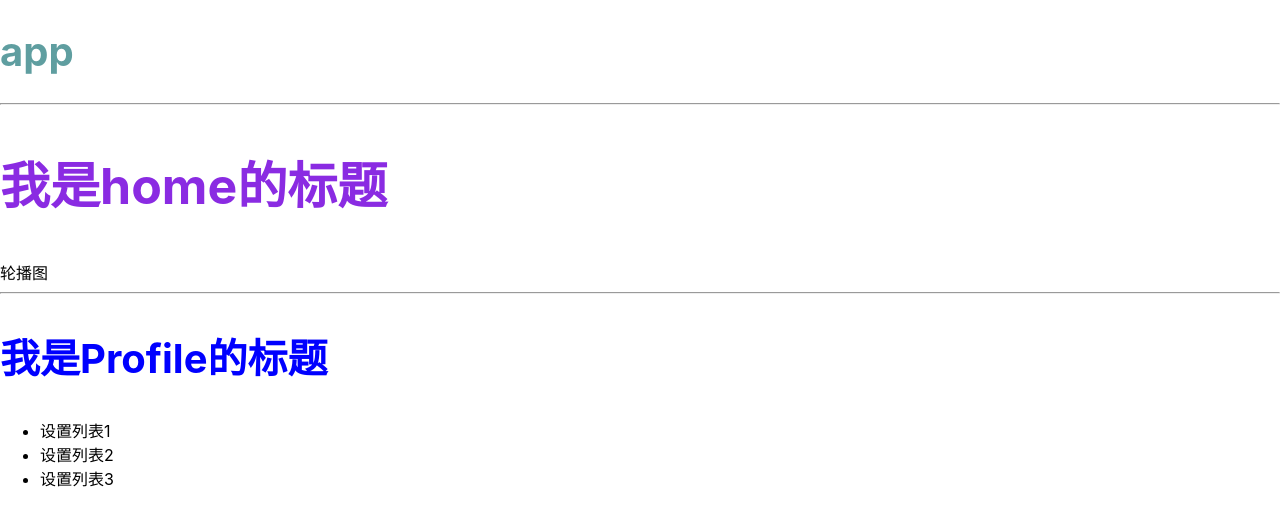
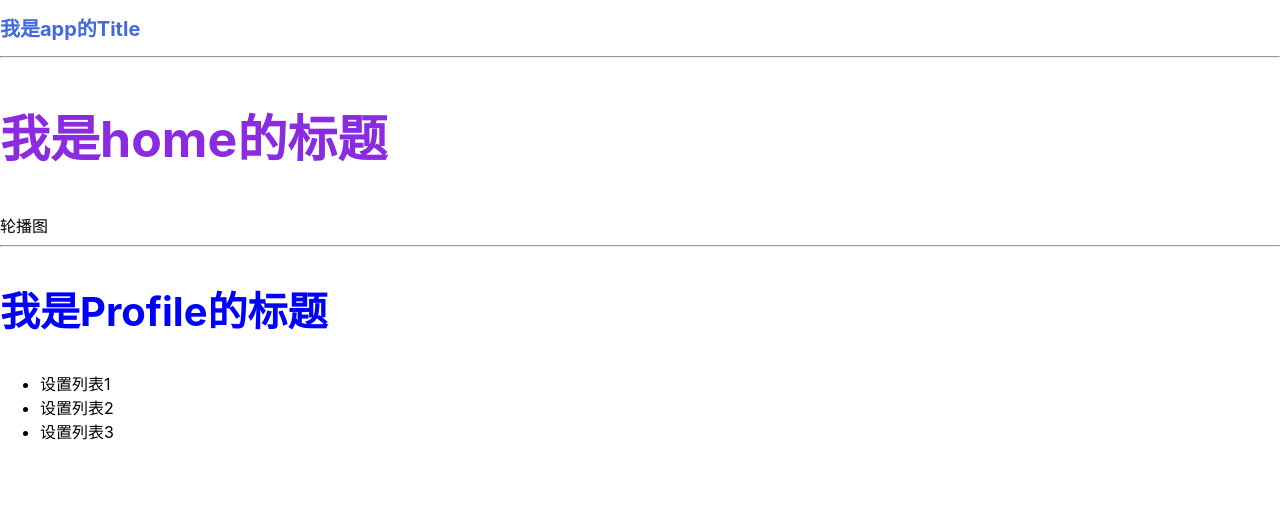
Before and after one commit to SmileYang966/React-study-demo, a React (Create React App) app: page / in a window 1280 px wide. Shown: the top 526 px of the page. Built offline with nearby package versions, Linux system fonts and the light colour scheme.

Commit message:
css样式方案3-css-module的方案

```diff
--- a/src/index.js
+++ b/src/index.js
@@ -18,7 +18,7 @@ import './source/css/index.css'
 // import App from './source/10-组件内容补充/01-ref的转发'
 // import App from './source/10-组件内容补充/03-fragments的使用'
 // import App from './source/10-组件内容补充/04-StrickMode'
-import App from './source/11-React样式/02-普通样式/app'
+import App from './source/11-React样式/03-css-modules/app'
 
 
 const root = ReactDOM.createRoot(document.getElementById('root'));
--- /dev/null
+++ b/src/source/11-React样式/03-css-modules/app/index.js
@@ -0,0 +1,28 @@
+import React, { PureComponent } from 'react'
+
+import Home from '../home'
+import Profile from '../profile'
+
+import appStyle from './style.module.css'
+
+
+/**
+ * css modules -- 3点不足之处
+ * 1.引用的类名不能直接使用连接符 setting-item 🙅 ， settingItem 🙆
+ * 2.必须都加上 style.title,前面style变量不能省
+ * 3.不能动态修改某些样式
+ */
+
+export default class App extends PureComponent {
+  render() {
+    return (
+      <div id='app'>
+        <h1 className={appStyle.title}>我是app的Title</h1>
+        <hr/>
+        <Home/>
+        <hr/>
+        <Profile/>
+      </div>
+    )
+  }
+}
--- /dev/null
+++ b/src/source/11-React样式/03-css-modules/app/style.module.css
@@ -0,0 +1,11 @@
+/* 后代选择器 */
+/* #app .title{
+  font-size:40px;
+  color: cadetblue;
+} */
+
+/* 直接后代 */
+.title{
+  font-size:20px;
+  color: royalblue;
+}
--- /dev/null
+++ b/src/source/11-React样式/03-css-modules/home/index.js
@@ -0,0 +1,15 @@
+import React, { PureComponent } from 'react'
+import homeStyle from './style.module.css'
+
+export default class App extends PureComponent {
+  render() {
+    return (
+      <div className={homeStyle.home}>
+        <h2 className={homeStyle.title}>我是home的标题</h2>
+        <div className={homeStyle.banner}>
+          <span>轮播图</span>
+        </div>
+      </div>
+    )
+  }
+}
--- /dev/null
+++ b/src/source/11-React样式/03-css-modules/home/style.module.css
@@ -0,0 +1,4 @@
+.title{
+  font-size: 50px;
+  color:blueviolet;
+}
--- /dev/null
+++ b/src/source/11-React样式/03-css-modules/profile/index.js
@@ -0,0 +1,17 @@
+import React, { PureComponent } from 'react'
+import profileStyle from './style.module.css'
+
+export default class App extends PureComponent {
+  render() {
+    return (
+      <div className={profileStyle.profile}>
+        <h2 className={profileStyle.title}>我是Profile的标题</h2>
+        <ul className={profileStyle.settings}>
+          <li>设置列表1</li>
+          <li>设置列表2</li>
+          <li>设置列表3</li>
+        </ul>
+      </div>
+    )
+  }
+}
--- /dev/null
+++ b/src/source/11-React样式/03-css-modules/profile/style.module.css
@@ -0,0 +1,4 @@
+.title{
+  font-size: 40px;
+  color: blue;
+}
```
